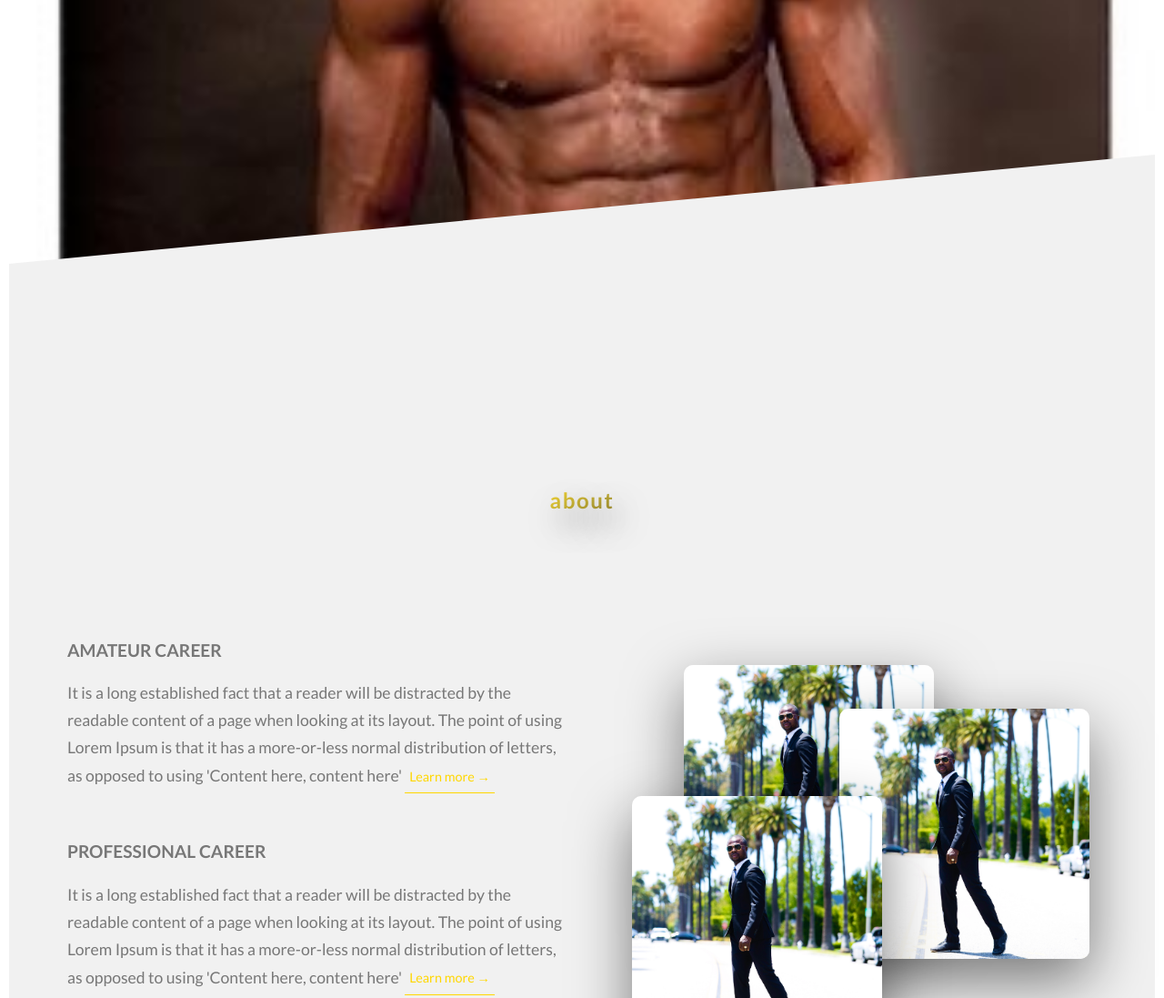
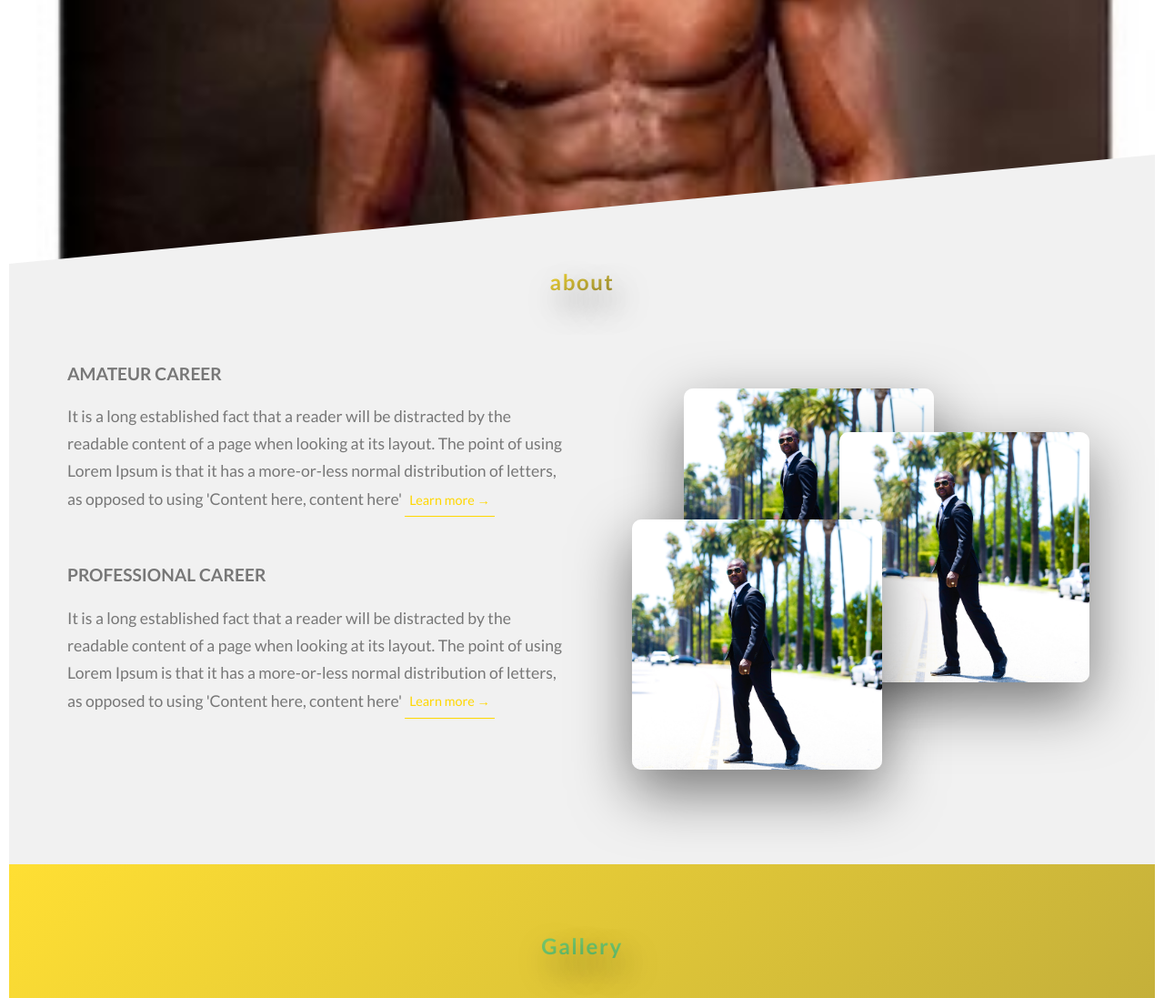
Before and after one commit to TrellixVulnTeam/yakubuamiduboxing.com_NQ60, a website: page index.html in a window 1280 px wide. Shown: the part 520-1617 px from the top of the page at 91% size. Drawn offline with Linux system fonts and the light colour scheme.

Commit message:
Initial commit

```diff
--- a/sass/layouts/_grid.scss
+++ b/sass/layouts/_grid.scss
@@ -1,6 +1,6 @@
 .row {
  max-width: $grid-width;
- padding: 4rem;
+ padding: 0 4rem;
  margin: 0 auto;
 
  &:not(:last-child){
--- a/sass/pages/_home.scss
+++ b/sass/pages/_home.scss
@@ -1,5 +1,5 @@
 .section-about{
   background-color: $color-grey-light-1;
-  padding: 25rem 0;
+  padding: 10rem 0;
   margin-top: -20vh;
 }
```
Also changed, not shown: css/style.css.
